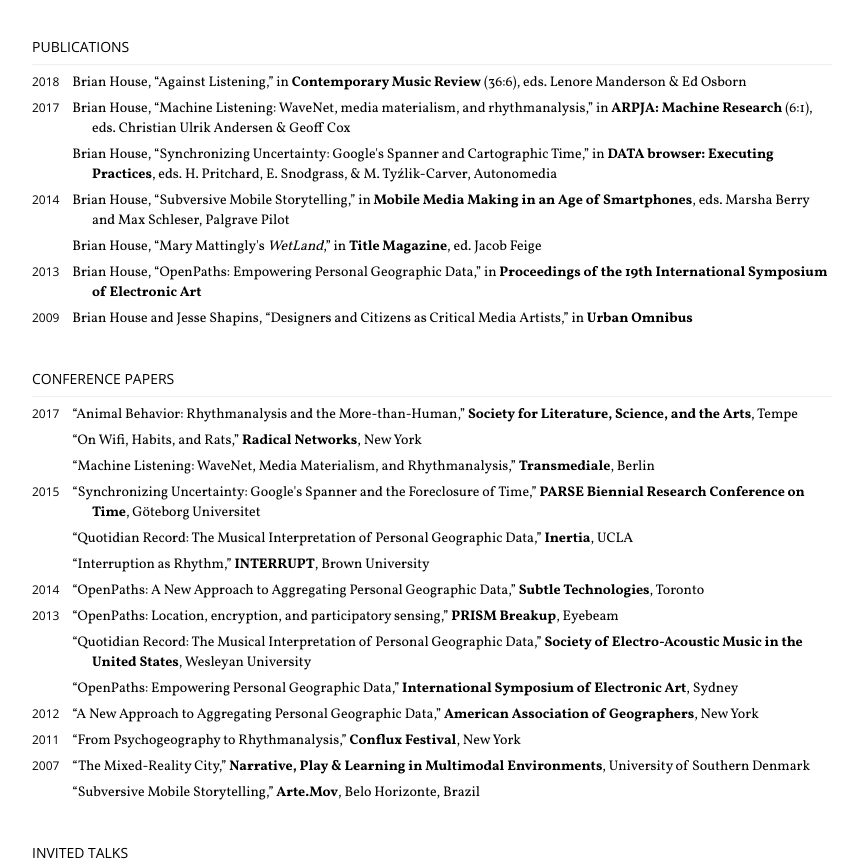
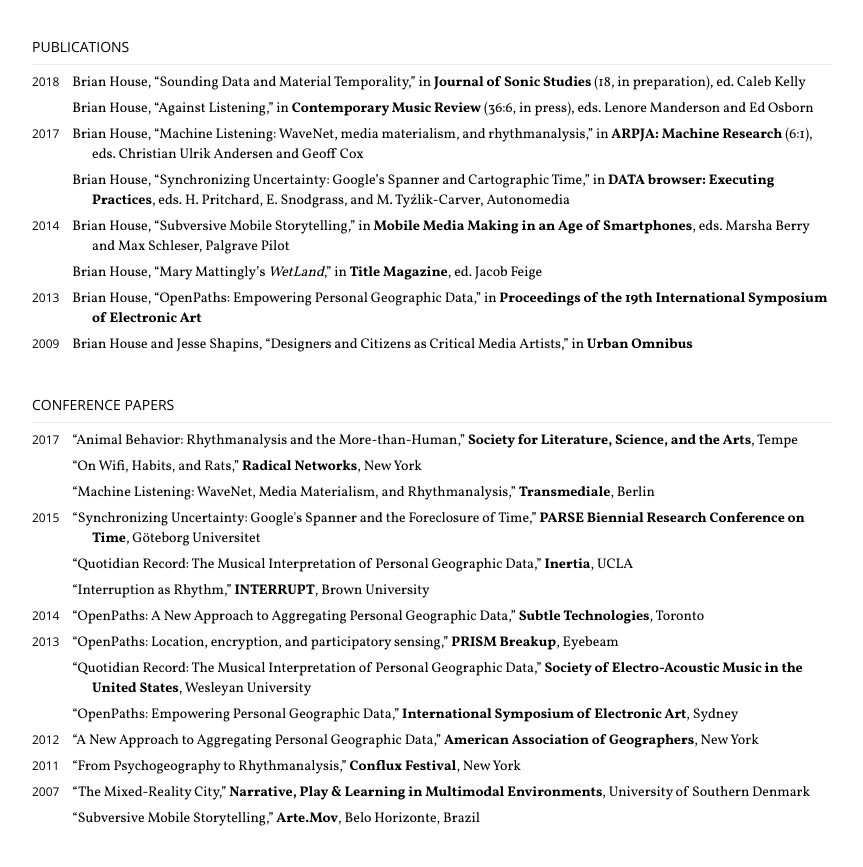
Before and after one commit to n1ckfg/portfolio, a plain HTML site: page www/cv.print/index.html in a window 1280 px wide. Shown: the part 2682-3549 px from the top of the page, without its empty margins (208-1071 px from the left). Drawn offline with nearby package versions, Linux system fonts and the light colour scheme.

Commit message:
added sound studies

```diff
--- a/www/cv.print/index.html
+++ b/www/cv.print/index.html
@@ -7,7 +7,7 @@
     <meta name="viewport" content="width=device-width" />
     <meta name="author" content="Brian House" />
     <meta name="copyright" content="Brian House" />
-    <meta name="description" content="Brian House is an artist whose performances, installations, and interventions address our relationship to technology through rhythm." />
+    <meta name="description" content="Brian House is an artist whose performances, installations, and interventions address our intensive relationship with technology." />
     <meta name="google-site-verification" content="A4sQWaqqAP0xPQeB5rwLlUoHnVxHP2EEOZgO_LofGm8" />
     <meta property="og:title" content="Brian House | Cv.print" />
     <meta property="og:type" content="website" />
@@ -16,7 +16,7 @@
     <meta name="twitter:site" content="@h0use" />
     <meta name="twitter:creator" content="@h0use" />
     <meta name="twitter:title" content="Brian House | Cv.print" />
-    <meta name="twitter:description" content="Brian House is an artist whose performances, installations, and interventions address our relationship to technology through rhythm." />
+    <meta name="twitter:description" content="Brian House is an artist whose performances, installations, and interventions address our intensive relationship with technology." />
     <meta name="twitter:image" content="https://brianhouse.net/about/about.jpg" />
     <link rel="icon" href="/favicon.png" />
     <link href="https://fonts.googleapis.com/css?family=Open+Sans:400,700%7CVollkorn:400,700" rel="stylesheet">
@@ -544,15 +544,17 @@
 
 
 
-                    <li><span class="show">2018</span> Brian House, &ldquo;Against Listening,&rdquo; in <b>Contemporary Music Review</b> (36:6), eds. Lenore Manderson &amp; Ed Osborn</li>
+                    <li><span class="show">2018</span> Brian House, &ldquo;Sounding Data and Material Temporality,&rdquo; in <b>Journal of Sonic Studies</b> (18, in preparation), ed. Caleb Kelly</li>
+
+                    <li><span >2018</span> Brian House, &ldquo;Against Listening,&rdquo; in <b>Contemporary Music Review</b> (36:6, in press), eds. Lenore Manderson and Ed Osborn</li>
 
 
 
 
 
-                    <li><span class="show">2017</span> Brian House, &ldquo;Machine Listening: WaveNet, media materialism, and rhythmanalysis,&rdquo; in <b>ARPJA: Machine Research</b> (6:1), eds. Christian Ulrik Andersen &amp; Geoff Cox</li>
+                    <li><span class="show">2017</span> Brian House, &ldquo;Machine Listening: WaveNet, media materialism, and rhythmanalysis,&rdquo; in <b>ARPJA: Machine Research</b> (6:1), eds. Christian Ulrik Andersen and Geoff Cox</li>
 
-                    <li><span >2017</span> Brian House, &ldquo;Synchronizing Uncertainty: Google's Spanner and Cartographic Time,&rdquo; in <b>DATA browser: Executing Practices</b>, eds. H. Pritchard, E. Snodgrass, &amp; M. Tyźlik-Carver, Autonomedia</li>
+                    <li><span >2017</span> Brian House, &ldquo;Synchronizing Uncertainty: Google’s Spanner and Cartographic Time,&rdquo; in <b>DATA browser: Executing Practices</b>, eds. H. Pritchard, E. Snodgrass, and M. Tyźlik-Carver, Autonomedia</li>
 
 
 
@@ -560,7 +562,7 @@
 
                     <li><span class="show">2014</span> Brian House, &ldquo;Subversive Mobile Storytelling,&rdquo; in <b>Mobile Media Making in an Age of Smartphones</b>, eds. Marsha Berry and Max Schleser, Palgrave Pilot</li>
 
-                    <li><span >2014</span> Brian House, &ldquo;Mary Mattingly's <i>WetLand</i>,&rdquo; in <b>Title Magazine</b>, ed. Jacob Feige</li>
+                    <li><span >2014</span> Brian House, &ldquo;Mary Mattingly’s <i>WetLand</i>,&rdquo; in <b>Title Magazine</b>, ed. Jacob Feige</li>
 
 
 
```
Also changed, not shown: www/cv/index.html (+8 -6 lines), www/works/everything_that_happens_will_happen_today/index.html (+1 -1 lines), 2 other files.
